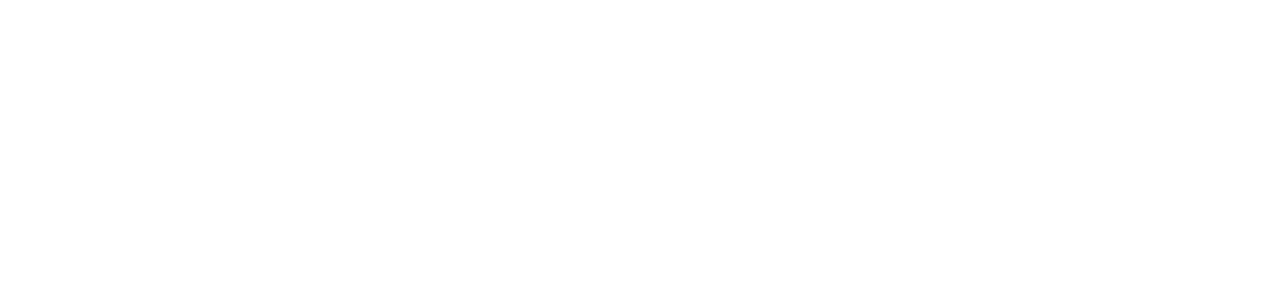
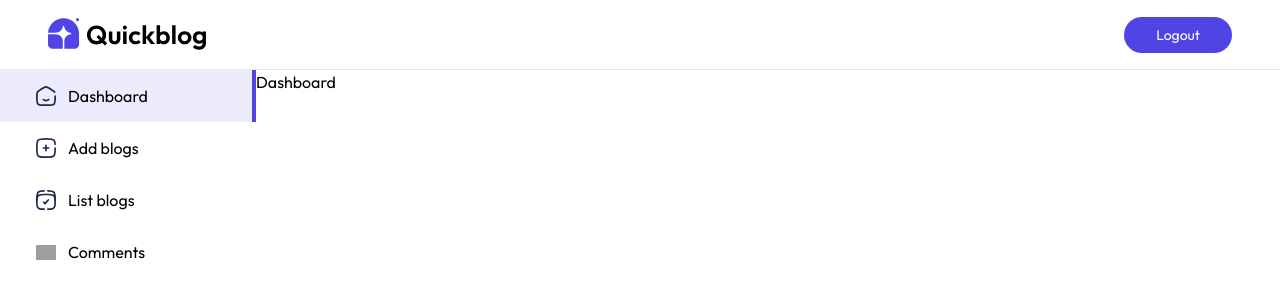
Before and after one commit to toffly/QuickBlog, a React (Vite) app in the folder client/: page /admin in a window 1280 px wide. Before the commit this address had no page. Shown: the top 300 px of the page. Built offline with nearby package versions, Linux system fonts and the light colour scheme; grey boxes are pictures that could not be loaded.

Commit message:
Add admin page components and routing structure

```diff
--- a/client/src/App.jsx
+++ b/client/src/App.jsx
@@ -1,16 +1,27 @@
-import { Route, Routes } from "react-router-dom"
-import Home from "./pages/Home"
-import Blog from "./pages/Blog"
+import { Route, Routes } from "react-router-dom";
+import Home from "./pages/Home";
+import Blog from "./pages/Blog";
+import Dashboard from "./pages/admin/Dashboard";
+import AddBlog from "./pages/admin/AddBlog";
+import Layout from "./pages/admin/layout";
+import ListBlog from "./pages/admin/ListBlog";
+import Comments from "./pages/admin/Comments";
 
 const App = () => {
   return (
     <div>
       <Routes>
-        <Route path="/" element={<Home/>}/>
-        <Route path="/blog/:id" element={<Blog/>}/>
+        <Route path="/" element={<Home />} />
+        <Route path="/blog/:id" element={<Blog />} />
+        <Route path="/admin" element={<Layout />}>
+          <Route index element={<Dashboard />} />
+          <Route path="addBlog" element={<AddBlog />} />
+          <Route path="listBlog" element={<ListBlog />} />
+          <Route path="comments" element={<Comments />} />
+        </Route>
       </Routes>
     </div>
-  )
-}
+  );
+};
 
-export default App
+export default App;
--- /dev/null
+++ b/client/src/components/admin/Login.jsx
@@ -0,0 +1,9 @@
+import React from 'react'
+
+const Login = () => {
+  return (
+    <div>Login</div>
+  )
+}
+
+export default Login
--- /dev/null
+++ b/client/src/components/admin/Sidebar.jsx
@@ -0,0 +1,51 @@
+import { NavLink } from "react-router-dom";
+import { assets } from "../../assets/assets";
+
+const Sidebar = () => {
+  return (
+    <div>
+      <NavLink
+        end={true}
+        to="/admin"
+        className={({ isActive }) =>
+          `flex items-center gap-3 py-3.5 px-3 md:px-9 md:min-w-64 cursor-pointer ${isActive && "bg-primary/10 border-r-4 border-primary"}`
+        }
+      >
+        <img src={assets.home_icon} alt="homeIcon" className="min-w-4 w-5" />
+        <p className="hidden md:inline-block">Dashboard</p>
+      </NavLink>
+
+      <NavLink
+        to="/admin/addBlog"
+        className={({ isActive }) =>
+          `flex items-center gap-3 py-3.5 px-3 md:px-9 md:min-w-64 cursor-pointer ${isActive && "bg-primary/10 border-r-4 border-primary"}`
+        }
+      >
+        <img src={assets.add_icon} alt="addIcon" className="min-w-4 w-5" />
+        <p className="hidden md:inline-block">Add blogs</p>
+      </NavLink>
+
+      <NavLink
+        to="/admin/listBlog"
+        className={({ isActive }) =>
+          `flex items-center gap-3 py-3.5 px-3 md:px-9 md:min-w-64 cursor-pointer ${isActive && "bg-primary/10 border-r-4 border-primary"}`
+        }
+      >
+        <img src={assets.list_icon} alt="addIcon" className="min-w-4 w-5" />
+        <p className="hidden md:inline-block">List blogs</p>
+      </NavLink>
+
+      <NavLink
+        to="/admin/comments"
+        className={({ isActive }) =>
+          `flex items-center gap-3 py-3.5 px-3 md:px-9 md:min-w-64 cursor-pointer ${isActive && "bg-primary/10 border-r-4 border-primary"}`
+        }
+      >
+        <img src={assets.comment_icon} alt="addIcon" className="min-w-4 w-5" />
+        <p className="hidden md:inline-block">Comments</p>
+      </NavLink>
+    </div>
+  );
+};
+
+export default Sidebar;
--- /dev/null
+++ b/client/src/pages/admin/AddBlog.jsx
@@ -0,0 +1,9 @@
+import React from 'react'
+
+const AddBlog = () => {
+  return (
+    <div>AddBlog</div>
+  )
+}
+
+export default AddBlog
--- /dev/null
+++ b/client/src/pages/admin/Comments.jsx
@@ -0,0 +1,9 @@
+import React from 'react'
+
+const Comments = () => {
+  return (
+    <div>Comments</div>
+  )
+}
+
+export default Comments
--- /dev/null
+++ b/client/src/pages/admin/Dashboard.jsx
@@ -0,0 +1,7 @@
+const Dashboard = () => {
+  return (
+    <div>Dashboard</div>
+  )
+}
+
+export default Dashboard
--- /dev/null
+++ b/client/src/pages/admin/Layout.jsx
@@ -0,0 +1,36 @@
+import { Outlet, useNavigate } from "react-router-dom";
+import { assets } from "../../assets/assets";
+import Sidebar from "../../components/admin/Sidebar";
+
+const Layout = () => {
+  const navigate = useNavigate();
+
+  const handleLogout = () => {
+    navigate("/");
+  };
+
+  return (
+    <>
+      <div className="flex items-center justify-between py-2 h-[70px] px-4 sm:px-12 border-b border-gray-200">
+        <img
+          onClick={() => navigate("/")}
+          src={assets.logo}
+          alt="logo"
+          className="w-32 sm:w-40 cursor-pointer"
+        />
+        <button
+          onClick={handleLogout}
+          className="text-sm px-8 py-2 bg-primary text-white rounded-full cursor-pointer"
+        >
+          Logout
+        </button>
+      </div>
+      <div className="flex h-[cal(100vh-70px)]">
+        <Sidebar />
+        <Outlet />
+      </div>
+    </>
+  );
+};
+
+export default Layout;
--- /dev/null
+++ b/client/src/pages/admin/ListBlog.jsx
@@ -0,0 +1,9 @@
+import React from 'react'
+
+const ListBlog = () => {
+  return (
+    <div>ListBlog</div>
+  )
+}
+
+export default ListBlog
```
